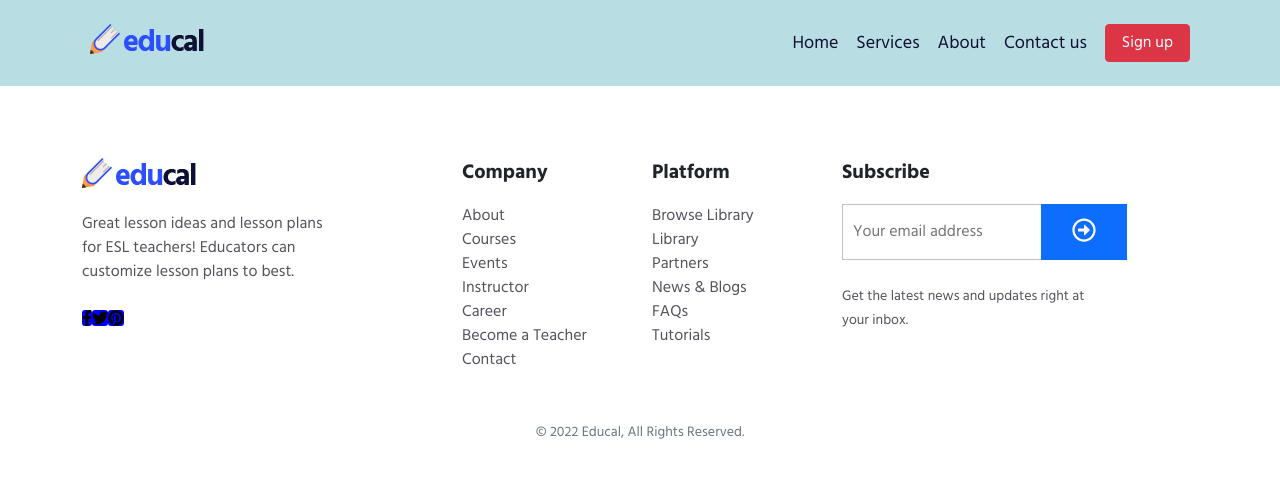
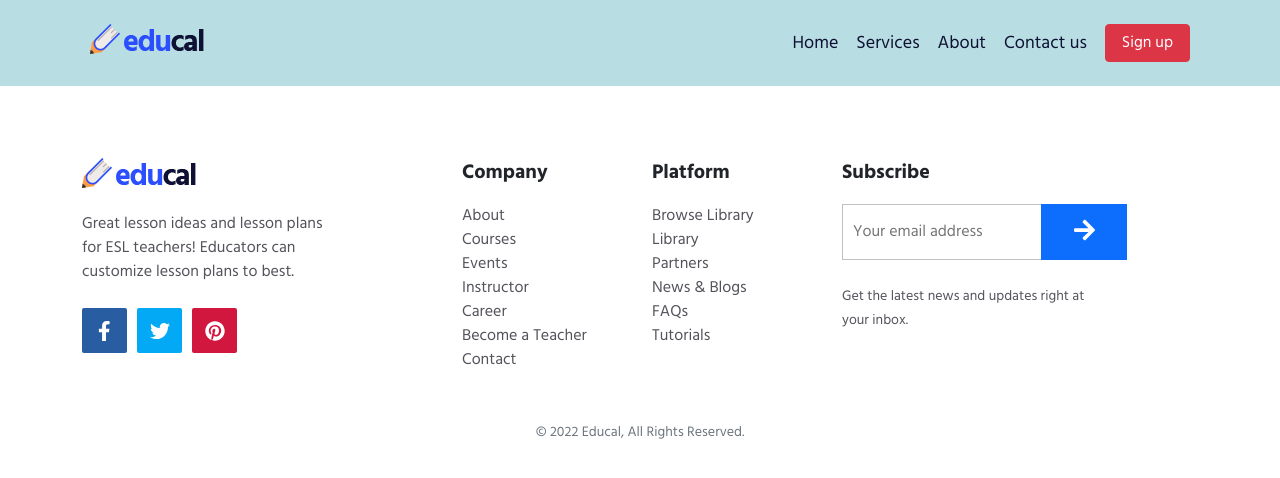
Before and after one commit to almahin-51/educal-online-learning, a React (Create React App) app: page /service in a window 1280 px wide. Shown: the top 478 px of the page. Built offline with nearby package versions, Linux system fonts and the light colour scheme.

Commit message:
home service done

```diff
--- a/src/App.js
+++ b/src/App.js
@@ -1,6 +1,7 @@
 import { BrowserRouter as Router, Switch, Route, Redirect } from 'react-router-dom';
 import Footer from './Component/Footer/Footer';
 import Header from './Component/Header/Header';
+import Home from './Component/Home/Home';
 import Nav from './Component/Nav/Nav';
 
 function App() {
@@ -12,6 +13,7 @@ function App() {
           <Route path="/home">
             <Nav></Nav>
             <Header></Header>
+            <Home></Home>
             <Footer></Footer>
           </Route>
           <Route path="/service">
--- /dev/null
+++ b/src/Component/Course/Course.css
@@ -0,0 +1,3 @@
+.my-card {
+    height: 100%;
+}
--- /dev/null
+++ b/src/Component/Course/Course.js
@@ -0,0 +1,37 @@
+import { FontAwesomeIcon } from '@fortawesome/react-fontawesome';
+import React from 'react';
+import { Button, Card, Col, Container, Row } from 'react-bootstrap';
+import { faArrowRight, faStar, faBook } from '@fortawesome/free-solid-svg-icons';
+import './Course.css';
+
+const Course = (props) => {
+    const { img, serviceName, lesson, rate, instactorName, instactorImg, cost } = props.course;
+
+    return (
+        <Col xm={6} md={4} className="g-4">
+            <Card className=" my-card">
+                <Card.Img variant="top" src={img} />
+                <Card.Body>
+                    <Card.Text className="d-flex align-items-center justify-content-between mb-4">
+                        <span className="m-0"><FontAwesomeIcon className="text-muted me-2" icon={faBook} />
+                            <span>{ lesson}</span>
+                        </span>
+                        <span className="m-0"><FontAwesomeIcon className="text-warning" icon={faStar} /><span className="ms-1">{rate[0].rating}</span><span className="ms-1">({rate[0].ratingCount})</span></span>
+                    </Card.Text>
+
+                    <Card.Title className="fw-bold mb-4">{serviceName}</Card.Title>
+                    <Card.Text className="d-flex align-items-center mb-4">
+                        <img className="rounded-circle me-2" src={instactorImg} alt="" />
+                        <span className="m-0">{instactorName}</span>
+                    </Card.Text>
+                    <Card.Text className="d-flex align-items-center justify-content-between">
+                        <span className="m-0 fs-5 fw-bold text-danger">{cost}</span>
+                        <Button variant="light">Know Details <FontAwesomeIcon icon={faArrowRight} /></Button>
+                    </Card.Text>
+                </Card.Body>
+            </Card>
+        </Col>
+    );
+};
+
+export default Course;
--- a/src/Component/Footer/Footer.css
+++ b/src/Component/Footer/Footer.css
@@ -1,7 +1,6 @@
 .social-icon {
-    background-color: blue;
-    border-radius: 3px;
-    color: black;
+    color: white;
+    font-size: 20px;
 }
 
 
@@ -38,3 +37,51 @@
     width: 30%;
     border-radius: 0%;
 }
+
+.social-icons {
+    width: 45px;
+    height: 45px;
+    display: flex;
+    justify-content: center;
+    align-items: center;
+    margin-right: 10px;
+    border-radius: 2px;
+    cursor: pointer;
+}
+
+.social-container div:nth-child(1) {
+    background-color: #285da1;
+    border: 2px solid transparent;
+    transition: all .3s;
+}
+.social-container div:nth-child(1):hover {
+    background-color: white;
+    border-color: #285da1;
+}
+.social-container div:nth-child(1):hover svg {
+    color: #285da1;
+}
+.social-container div:nth-child(2) {
+    background-color: #03a9f4;
+    border: 2px solid transparent;
+    transition: all .3s;
+}
+.social-container div:nth-child(2):hover {
+    background-color: white;
+    border-color: #03a9f4;
+}
+.social-container div:nth-child(2):hover svg {
+    color: #03a9f4;
+}
+.social-container div:nth-child(3) {
+    background-color: #d2173f;
+    border: 2px solid transparent;
+    transition: all .3s;
+}
+.social-container div:nth-child(3):hover {
+    background-color: white;
+    border-color: #d2173f;
+}
+.social-container div:nth-child(3):hover svg {
+    color: #d2173f;
+}
--- a/src/Component/Footer/Footer.js
+++ b/src/Component/Footer/Footer.js
@@ -2,7 +2,7 @@ import React from 'react';
 import { Button, Col, Container, Row } from 'react-bootstrap';
 import logo from '../../image/logo.png';
 import { faFacebookF, faTwitter, faPinterest } from '@fortawesome/free-brands-svg-icons';
-import { faArrowAltCircleRight } from '@fortawesome/free-regular-svg-icons';
+import { faArrowRight } from '@fortawesome/free-solid-svg-icons';
 import { FontAwesomeIcon } from '@fortawesome/react-fontawesome';
 import './Footer.css';
 import { Link } from 'react-router-dom';
@@ -15,10 +15,10 @@ const Footer = () => {
                     <Col xm="6" md="4">
                         <img src={logo} alt="" />
                         <p className="text-color my-4">Great lesson ideas and lesson plans for ESL teachers! Educators can customize lesson plans to best.</p>
-                        <div>
-                            <FontAwesomeIcon className="social-icon" icon={faFacebookF} />
-                            <FontAwesomeIcon className="social-icon" icon={faTwitter} />
-                            <FontAwesomeIcon className="social-icon" icon={faPinterest} />
+                        <div className="d-flex social-container">
+                            <div className="social-icons"><FontAwesomeIcon className="social-icon" icon={faFacebookF} /></div>
+                            <div className="social-icons"><FontAwesomeIcon className="social-icon" icon={faTwitter} /></div>
+                            <div className="social-icons"><FontAwesomeIcon className="social-icon" icon={faPinterest} /></div>
                         </div>
                     </Col>
                     <Col xm="6" md="2">
@@ -48,7 +48,7 @@ const Footer = () => {
                         <p className="fw-bold mb-2 fs-5 mb-3">Subscribe</p>
                         <div className="input-fluid">
                             <input type="text" placeholder="Your email address  "/>
-                            <Button><FontAwesomeIcon className="fs-4" icon={faArrowAltCircleRight}/></Button>
+                            <Button><FontAwesomeIcon className="fs-4" icon={faArrowRight}/></Button>
                         </div>
                         <p className="text-color mt-4"><small>Get the latest news and updates right at your inbox.</small></p>
                     </Col>
--- /dev/null
+++ b/src/Component/Home/Home.css
@@ -0,0 +1,12 @@
+.home h1{
+    font-size: 45px;
+    color: #0e1133;
+    font-weight: 700;
+}
+.home h1 span {
+    display: block;
+}
+
+.home p{
+    color: #828389;
+}
--- /dev/null
+++ b/src/Component/Home/Home.js
@@ -0,0 +1,30 @@
+import React, { useEffect, useState } from 'react';
+import { Container, Row } from 'react-bootstrap';
+import Course from '../Course/Course';
+import './Home.css';
+
+const Home = () => {
+    const [courses, setCourses] = useState([]);
+
+    useEffect(() => {
+        fetch('./fakeData.JSON')
+            .then(res => res.json())
+            .then(data => setCourses(data))
+    }, []);
+
+    return (
+        <Container>
+            <div className="home my-5 pt-4">
+                <h1>Find The Right <span>Online Course For You</span></h1>
+                <p>You don't have to struggle alone, you've got our assistance and help.</p>
+            </div>
+            <Row>
+            {
+                courses.slice(0, 6).map(course => <Course key={course.index} course={course}></Course>)
+            }
+            </Row>
+        </Container>
+    );
+};
+
+export default Home;
```
